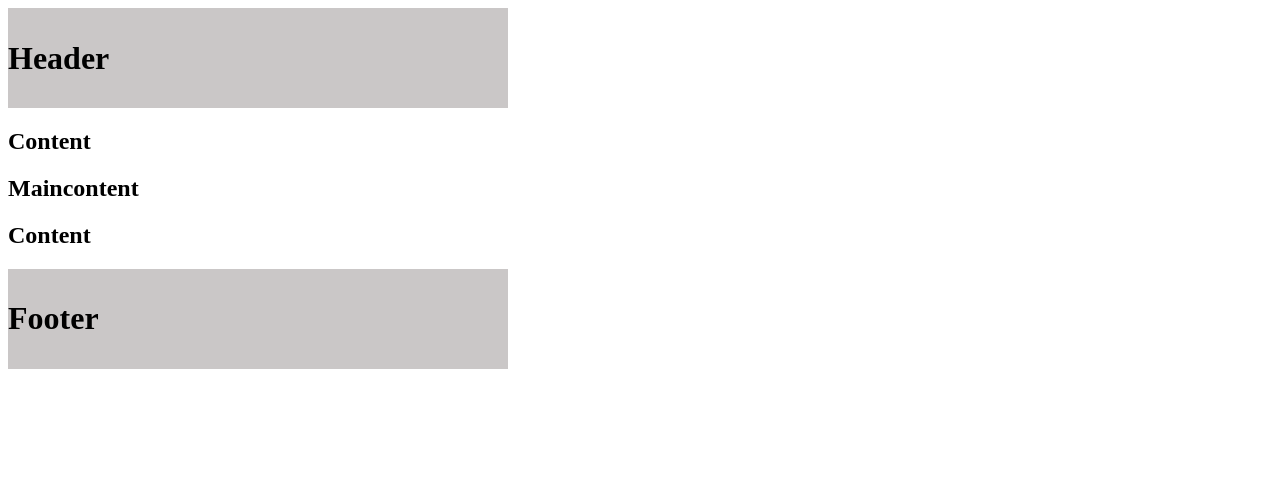
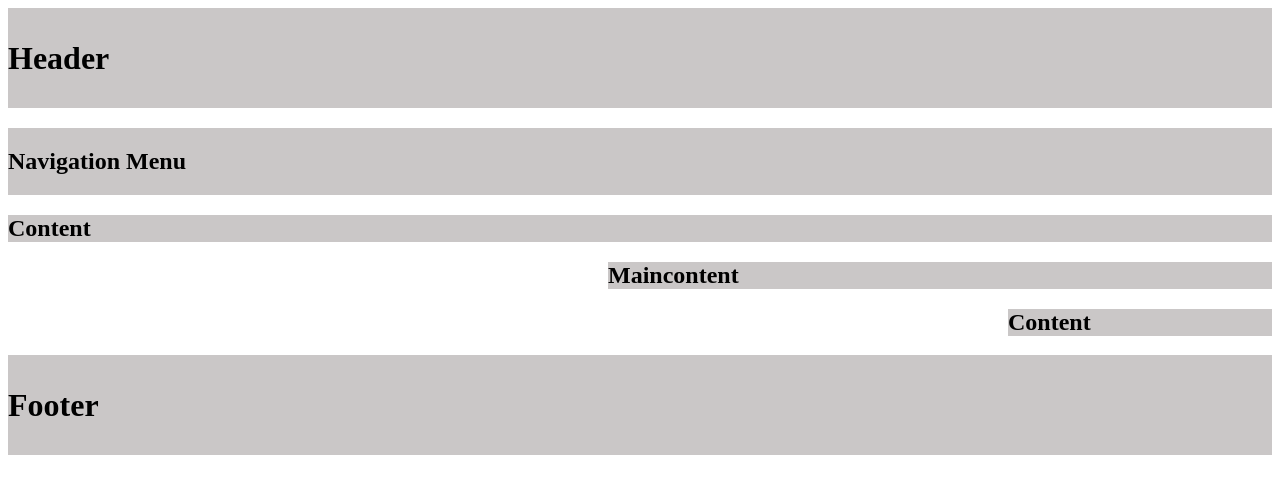
Before and after one commit to Sheraztahir20/Assignment-CssLayout-Sylani, a plain HTML site: page index.html in a window 1280 px wide. Drawn offline with Linux system fonts and the light colour scheme.

Commit message:
Places are fixed

```diff
--- a/index.html
+++ b/index.html
@@ -5,9 +5,14 @@
     </head>
     <body>
         <div id="header" class="hf"><Header><h1>Header</h1></div>
-        <div id="navigationmenue" class=""></div>
+        <div id="navigationmenue" class="navigation"><h2>Navigation Menu</h2>
+            <!-- <div class="nav">Home</div>
+            <div class="nav">Menue</div>
+            <div class="nav">Contact US</div>
+            <div class="nav">About Us</div> -->
+        </div>
         <div id="content1" class="con"><h2>Content</h2></div>
-        <div id="maincontent" class=""><h2>Maincontent</h2></div>
+        <div id="maincontent" class="content"><h2>Maincontent</h2></div>
         <div id="content2" class="con"><h2>Content</h2></div>
         <div id="footer" class="hf"><h1>Footer</h1></div>
     </body>
--- a/style.css
+++ b/style.css
@@ -1,8 +1,30 @@
 .hf{
     background-color: rgb(202, 199, 199);
     height: 100px;
-    width: 500px;
     display: flex;
     align-self: center;
     align-items: center;
 }
+.navigation{
+    display: flex;
+    background-color: rgb(202, 199, 199);
+    margin-top: 20px;
+}
+#content1{
+    background-color: rgb(202, 199, 199);
+}
+#content2{
+    background-color: rgb(202, 199, 199);
+    margin-left: 1000px;
+}
+#maincontent{
+    background-color: rgb(202, 199, 199);
+    margin-left: 600px;
+}
+/* .nav{
+    color: white;
+    margin: 10px;
+    padding: 20px;
+    font-size: 20px;
+
+} */
```
